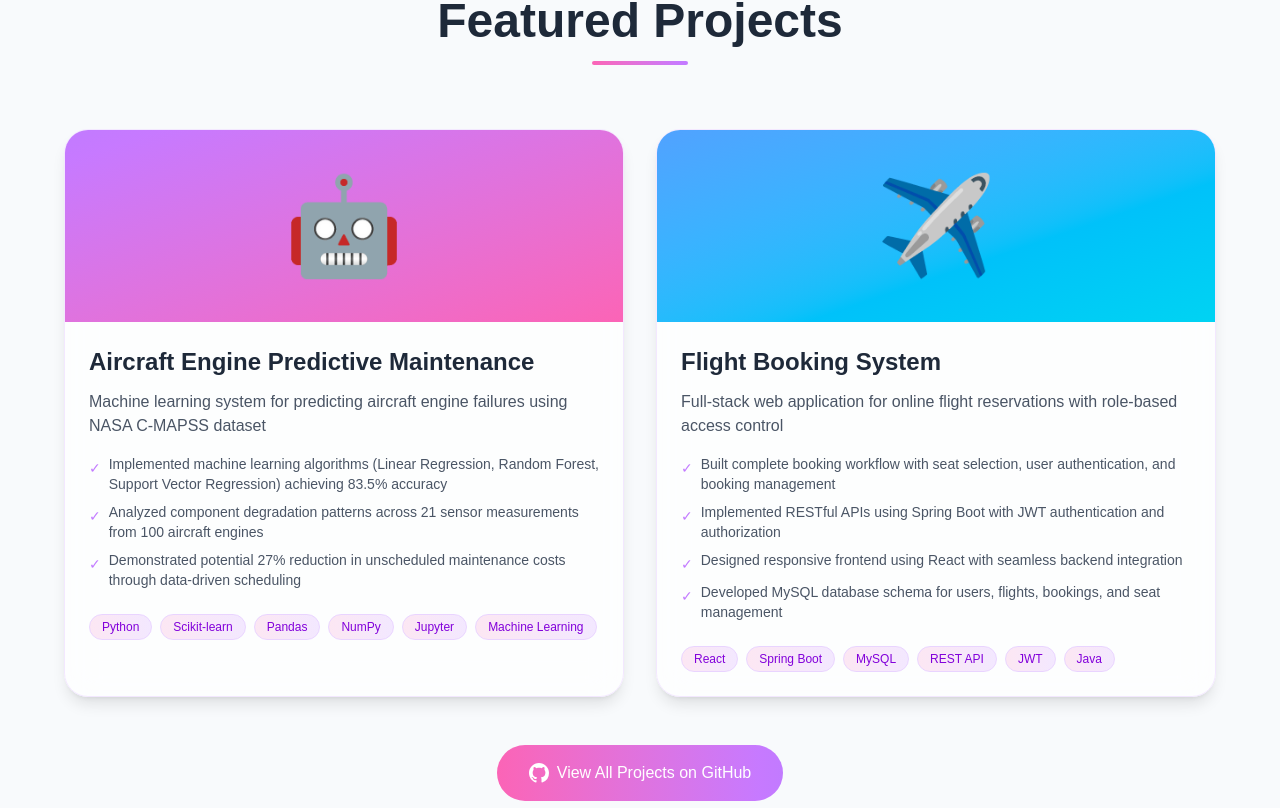
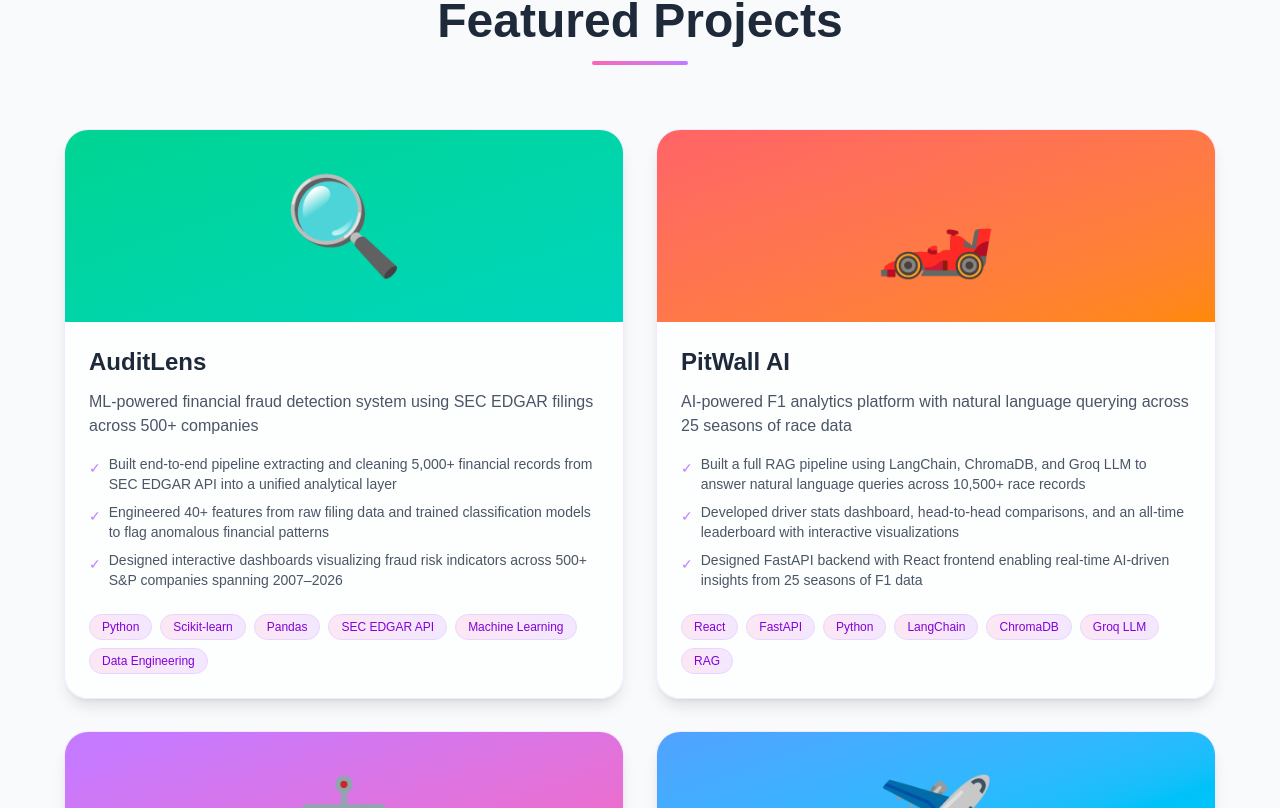
Before and after one commit to KhushiLakhlani/khushi-portfolio-nextjs, a Next.js app: page / in a window 1280 px wide. Shown: the part 5752-6560 px from the top of the page. Built offline with nearby package versions, Linux system fonts and the light colour scheme.

Commit message:
add Auditlens and Pitwall AI to featured projects

```diff
--- a/src/components/Projects.js
+++ b/src/components/Projects.js
@@ -1,5 +1,31 @@
 export default function Projects() {
   const projects = [
+    {
+      title: "AuditLens",
+      description: "ML-powered financial fraud detection system using SEC EDGAR filings across 500+ companies",
+      longDescription: [
+        "Built end-to-end pipeline extracting and cleaning 5,000+ financial records from SEC EDGAR API into a unified analytical layer",
+        "Engineered 40+ features from raw filing data and trained classification models to flag anomalous financial patterns",
+        "Designed interactive dashboards visualizing fraud risk indicators across 500+ S&P companies spanning 2007–2026"
+      ],
+      tech: ["Python", "Scikit-learn", "Pandas", "SEC EDGAR API", "Machine Learning", "Data Engineering"],
+      github: "https://github.com/KhushiLakhlani/AuditLens",
+      image: "🔍",
+      color: "from-emerald-400 to-teal-400"
+    },
+    {
+      title: "PitWall AI",
+      description: "AI-powered F1 analytics platform with natural language querying across 25 seasons of race data",
+      longDescription: [
+        "Built a full RAG pipeline using LangChain, ChromaDB, and Groq LLM to answer natural language queries across 10,500+ race records",
+        "Developed driver stats dashboard, head-to-head comparisons, and an all-time leaderboard with interactive visualizations",
+        "Designed FastAPI backend with React frontend enabling real-time AI-driven insights from 25 seasons of F1 data"
+      ],
+      tech: ["React", "FastAPI", "Python", "LangChain", "ChromaDB", "Groq LLM", "RAG"],
+      github: "https://github.com/KhushiLakhlani/pitwall-ai",
+      image: "🏎️",
+      color: "from-red-400 to-orange-400"
+    },
     {
       title: "Aircraft Engine Predictive Maintenance",
       description: "Machine learning system for predicting aircraft engine failures using NASA C-MAPSS dataset",
```
